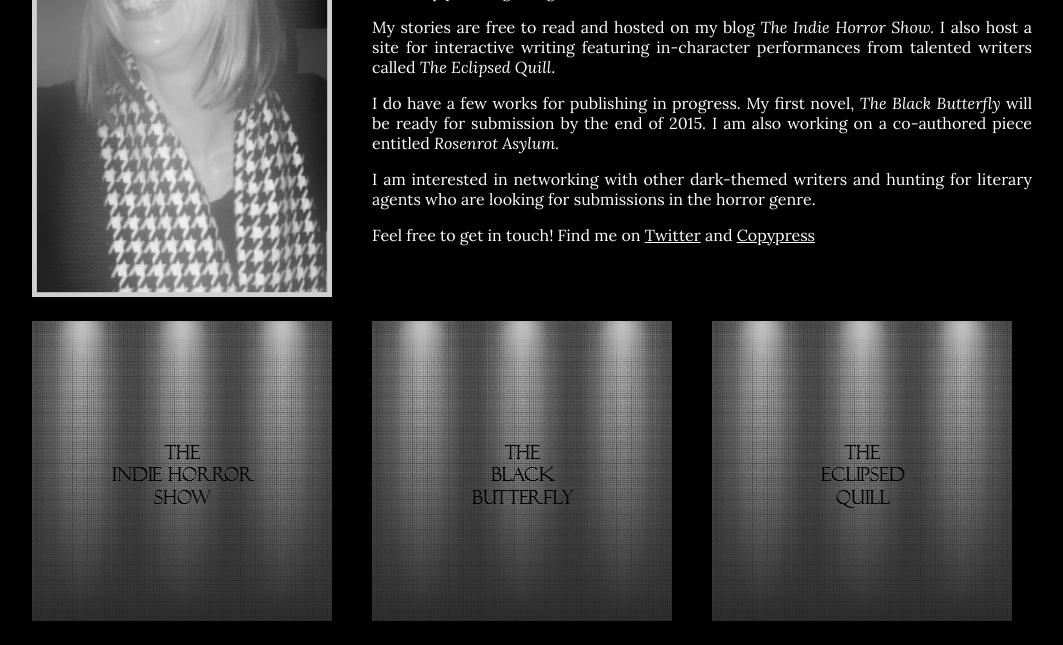
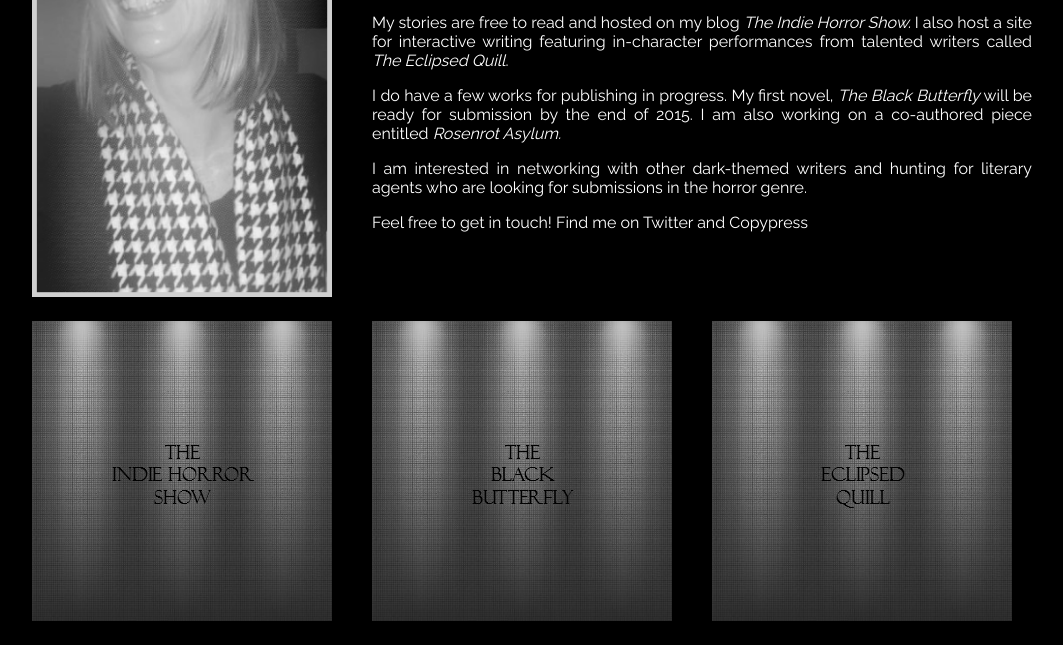
Before and after one commit to Quills-Voice/p1-bio, a plain HTML site: page index.html in a window 1280 px wide. Shown: the part 473-1118 px from the top of the page, without its empty margins (108-1171 px from the left). Drawn offline with Linux system fonts and the light colour scheme.

Commit message:
Post version 1

```diff
--- a/css/styles.css
+++ b/css/styles.css
@@ -4,7 +4,7 @@
 body {
 	background: #000;
 	color: #fff;
-	font-family: 'Lora', serif;
+	font-family: 'Raleway', sans-serif;
 	text-align: justify;
 }
 
@@ -15,8 +15,16 @@
 
 	}
 
- a: link {
+ a:link {
  	color: #fff;
+ 	text-decoration: none;
+
+
+ }
+
+ a:hover {
+ 	color: #870000;
+ 	text-decoration: none;
  }
 
 div {
--- a/index.html
+++ b/index.html
@@ -9,7 +9,7 @@
   <link rel="stylesheet" href="css/normalize.css">
   <link rel="stylesheet" href="css/grid.css">
   <link rel="stylesheet" href="css/styles.css">
-  <link href='http://fonts.googleapis.com/css?family=Lora:400,400italic,700' rel='stylesheet' type='text/css'>
+  <link href='http://fonts.googleapis.com/css?family=Raleway:400,500,700' rel='stylesheet' type='text/css'>
 
 </head>
 <body>
@@ -48,7 +48,7 @@
 		</div>
 
 		<div class="grid_4 omega">
-			<a href="http://thebohemiansoasis.webs.com"><img src="img/eclipsed.jpg"></a>
+			<a href="coming soon"><img src="img/eclipsed.jpg"></a>
 
 		</div>
 
```
